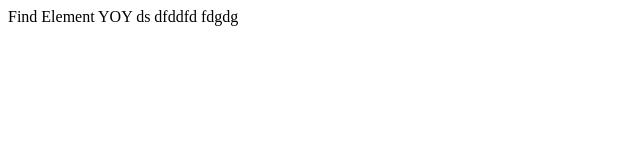
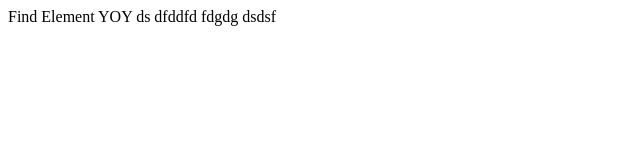
Before and after one commit to samithf/npm-versioning, a website: page index.html in a window 1280 px wide. Shown: the full height of the page, 0-640 px from the left. Drawn offline with Linux system fonts and the light colour scheme.

Commit message:
fix: CT-1234 jva

```diff
--- a/index.html
+++ b/index.html
@@ -7,6 +7,6 @@
     <title>Hello Test</title>
   </head>
   <body>
-    Find Element YOY ds dfddfd fdgdg
+    Find Element YOY ds dfddfd fdgdg dsdsf
   </body>
 </html>
```
Also changed, not shown: package.json (+15 -0 lines).
